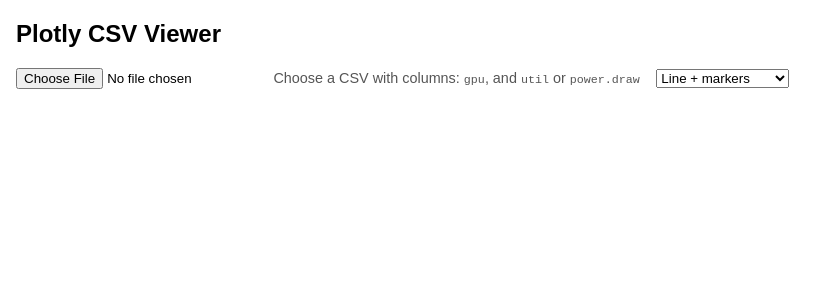
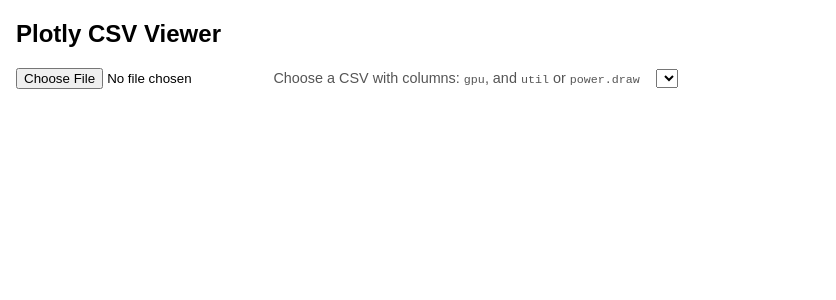
Before and after one commit to xypp3/gpu_glasses, a Svelte app: page / in a window 1280 px wide. Shown: the top 300 px of the page, without its empty margins (0-836 px from the left). Built offline with nearby package versions, Linux system fonts and the light colour scheme.

Commit message:
do a selector based on columns in csv and exclude (timestamp, index, and gpu) cols

```diff
--- a/src/App.svelte
+++ b/src/App.svelte
@@ -4,8 +4,9 @@
   import { onMount } from 'svelte';
 
   let parsedRows = [];
-  let plotType = 'line';
   let plotDivEl;
+  let columns = [];
+  let currCol = "";
 
   function normalizeRowKeys(row) {
     const normalized = {};
@@ -26,6 +27,8 @@
       dynamicTyping: true,
       complete: (results) => {
         parsedRows = results.data.map(normalizeRowKeys);
+        console.log(parsedRows)
+        columns = Object.keys(parsedRows[0]).filter(k => !["timestamp", "index", "gpu"].includes(k))
         plotData();
       },
       error: (err) => {
@@ -58,7 +61,6 @@
     const gkeys = Object.keys(groups).sort((a, b) => Number(a) - Number(b));
 
     let traces = [];
-    if (plotType === 'line') {
     gkeys.forEach((gpuId) => {
       traces.push({
         x: groups[gpuId].idx.map((_, i) => i + 1),
@@ -68,31 +70,11 @@
         type: 'scatter'
       });
     });
-    } else if (plotType === 'box') {
-      gkeys.forEach((gpuId) => {
-        traces.push({
-          y: groups[gpuId].ys,
-          name: 'GPU ' + gpuId,
-          type: 'box'
-        });
-      });
-    } else if (plotType === 'bar') {
-      traces = [{
-        x: gkeys.map(k => 'GPU ' + k),
-        y: gkeys.map(k => {
-          const arr = groups[k].ys;
-          const sum = arr.reduce((s, v) => s + v, 0);
-          return arr.length ? sum / arr.length : 0;
-        }),
-        type: 'bar',
-        marker: { color: 'steelblue' }
-      }];
-    }
 
     const yAxisTitle = yKey === 'util' ? 'util (%)' : 'power draw (W)';
     const layout = {
       title: 'GPU Metrics',
-      xaxis: { title: plotType === 'line' ? 'Sample Index (per GPU series)' : '' },
+      xaxis: { title: 'Sample Index (per GPU series)' },
       yaxis: { title: yAxisTitle },
       margin: { t: 40, l: 60, r: 20, b: 60 }
     };
@@ -101,7 +83,6 @@
   }
 
   $: if (parsedRows && parsedRows.length) {
-    // re-plot when plotType changes
     plotData();
   }
 </script>
@@ -128,10 +109,10 @@
 <div class="controls">
   <input type="file" accept=".csv,text/csv" on:change={handleFileChange} />
   <span class="small"> Choose a CSV with columns: <code>gpu</code>, and <code>util</code> or <code>power.draw</code></span>
-  <select bind:value={plotType} title="Plot type" style="margin-left:12px;">
-    <option value="line">Line + markers</option>
-    <option value="box">Boxplot</option>
-    <option value="bar">Bar (avg per GPU)</option>
+  <select bind:value={currCol} title="Plot type" style="margin-left:12px;">
+    {#each columns as col}
+      <option value={col}>{col}</option>
+    {/each}
   </select>
 </div>
 <div bind:this={plotDivEl} class="plot"></div>
```
Lines whose indentation alone changed are shown as unchanged.
